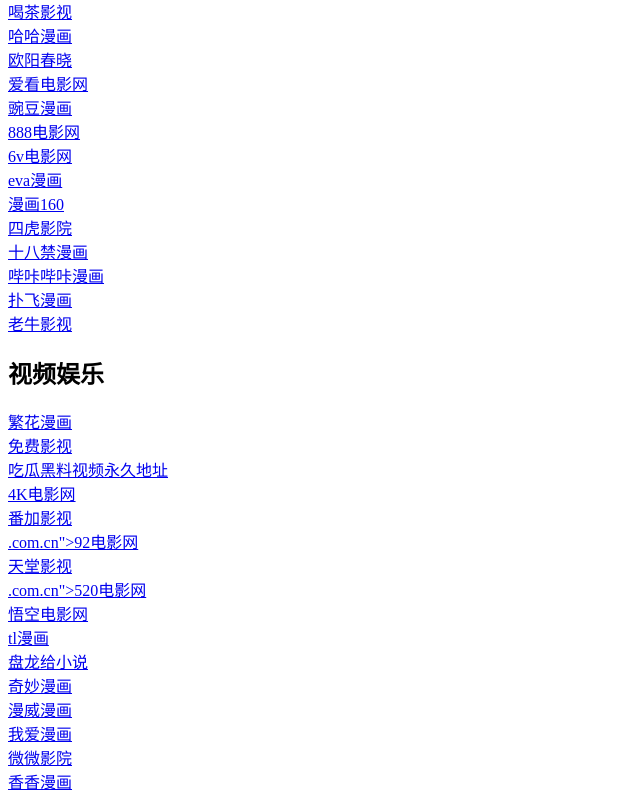
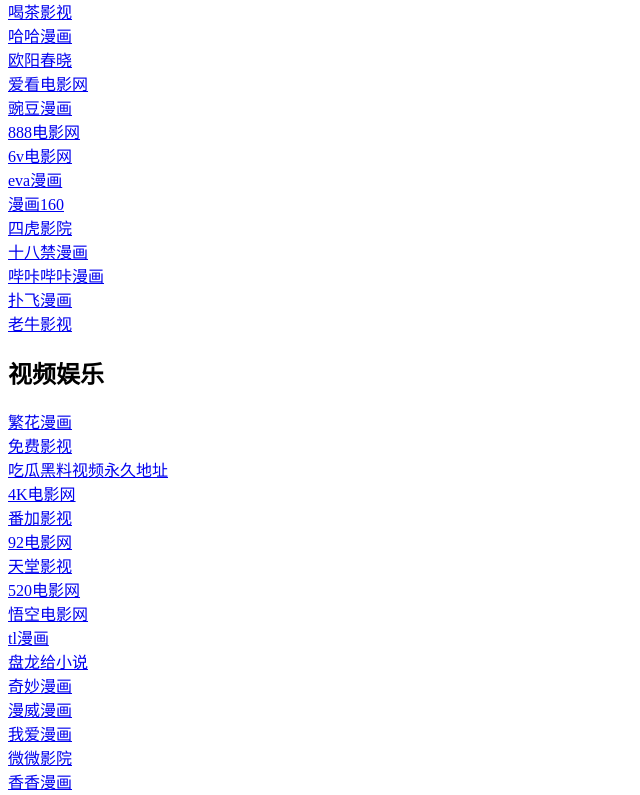
Before and after one commit to yuanleizhiwangzhidaohang/yuanleizhiwangzhidaohang.github.io, a plain HTML site: page index.html in a window 1280 px wide. Shown: the part 1207-2002 px from the top of the page, without its empty margins (0-640 px from the left). Drawn offline with Linux system fonts and the light colour scheme.

Commit message:
Update index.html

```diff
--- a/index.html
+++ b/index.html
@@ -27,7 +27,7 @@
 <a href="https://www.mitaodianyingwang-wap.com.cn">蜜桃电影网</a><br>
 <a href="https://www.kuaixinmanhua-app.com.cn">快新漫画</a><br>
 <a href="https://huangmanhua-book.com.cn">黄漫画</a><br>
-<a href="https://www.6vdianyingwang-cn">.com.cn">6v电影网</a><br>
+<a href="https://www.6vdianyingwang-cn.com.cn">6v电影网</a><br>
 <a href="https://www.shenmayingyuan-mip.com.cn">神马影院</a><br>
 <a href="https://manhuazaixian-vip.com.cn">漫画在线</a><br>
 <a href="https://www.toukuimanhua-zh.com.cn">偷窥漫画</a><br>
@@ -78,9 +78,9 @@
 <a href="https://www.chiguaheiliaoshipinyongjiudizhi-app.com.cn">吃瓜黑料视频永久地址</a><br>
 <a href="https://4Kdianyingwang-5g.com.cn">4K电影网</a><br>
 <a href="https://www.fanjia-yingshi.com.cn">番加影视</a><br>
-<a href="https://92dianyingwang-cn">.com.cn">92电影网</a><br>
+<a href="https://92dianyingwang-cn.com.cn">92电影网</a><br>
 <a href="https://tiantangyingshi-zaixian.com.cn">天堂影视</a><br>
-<a href="https://520dianyingwang-cn">.com.cn">520电影网</a><br>
+<a href="https://520dianyingwang-cn.com.cn">520电影网</a><br>
 <a href="https://www.wukongdianyingwang-5g.com.cn">悟空电影网</a><br>
 <a href="https://tlmanhua-app.com.cn">tl漫画</a><br>
 <a href="https://panlonggeixiaoshuo-app.com.cn">盘龙给小说</a><br>
```
